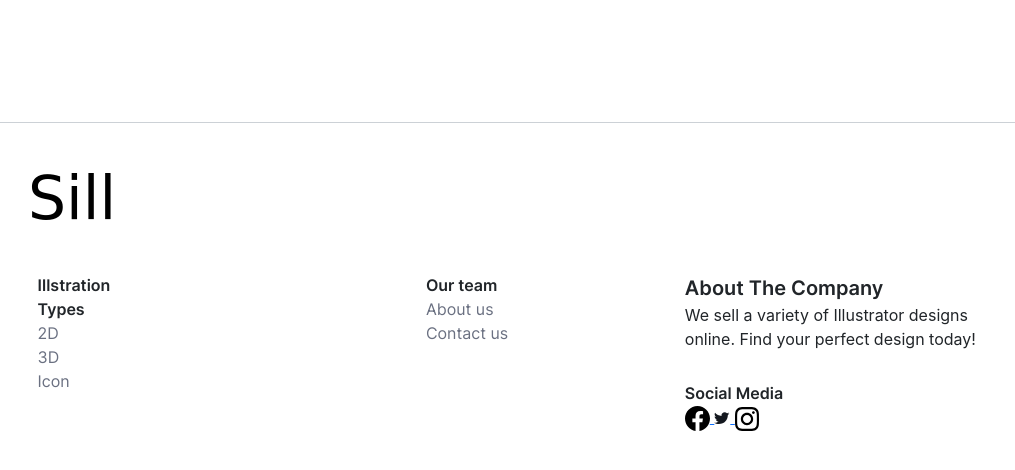
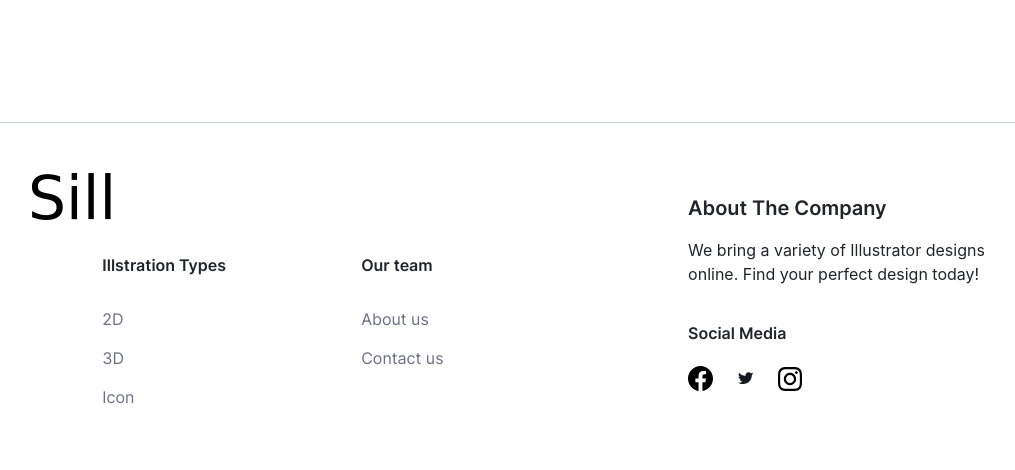
Before and after one commit to nguyennhuhha/IE221, a Django app: page / in a window 1280 px wide. Shown: the part 278-748 px from the top of the page, without its empty margins (129-1144 px from the left). Run offline with Django 4.2, Linux system fonts and the light colour scheme; some libraries are stand-ins or nearby versions; some web fonts are replaced.

Commit message:
update 4th

```diff
--- a/webSill/app/static/app/css/base.css
+++ b/webSill/app/static/app/css/base.css
@@ -169,32 +169,41 @@ footer {
     margin-top: calc(-1 * var(--bs-gutter-y));
     margin-right: calc(-.3 * var(--bs-gutter-x));
     margin-left: calc(-.3 * var(--bs-gutter-x));
-    padding-top: 150px;
+    padding-top: 70px;
     justify-content: center;
 }
 .nav-illtypes{
     flex: 0 0 auto;
-    width: 30%;
+    width: 20%;
+    padding-top: 60px;
 }
 .illustration{
     font-family: Inter-Semibold;
     font-size: 16px;
-
+    width:100%;
 }
 .types{
     list-style: none;
     padding-left: 0;
+    padding-top: 30px;
 }
-.types li a{
+.linkft{
     font-family: Inter-Regular;
     font-size: 16px;
     color:#6A7081;
     justify-content: space-between;
     text-decoration: none;
+    margin-bottom: 15px;
+    display: flex;
+    align-items: center;
+}
+.linkft:hover{
+    text-decoration: underline;
 }
 .nav-our {
     flex: 0 0 auto;
     width: 20%;
+    padding-top: 60px;
 }
 .our{
     font-family: Inter-Semibold;
@@ -203,18 +212,13 @@ footer {
 .type{
     list-style: none;
     padding-left: 0;
+    padding-top: 30px;
 }
-.type li a{
-    font-family: Inter-Regular;
-    font-size: 16px;
-    color:#6A7081;
-    justify-content: space-between;
-    text-decoration: none;
 
-}
 .nav-about{
     flex: 0 0 auto;
     width: 25%;
+    padding-left: 80px;
 }
 .nav-about .aboutcom {
     font-family: Inter-Semibold;
@@ -225,12 +229,21 @@ footer {
     font-size: 16px;
     justify-content: space-between;
     list-style: none;
+    padding-top: 15px;
+    width: 320px;
 }
 .nav-about .nav-social .socialmedia{
     font-family: Inter-Semibold;
     font-size: 16px;
-    padding-top: 30px;
+    padding-top: 35px;
 }
 .socialmedia-icon {
     justify-content: space-between;
+    padding-top: 20px;
 }
+ul.socialmedia-icon a img{
+    padding-right: 20px;
+}
+ul.socialmedia-icon a {
+    text-decoration: none;
+}
--- a/webSill/app/templates/app/base.html
+++ b/webSill/app/templates/app/base.html
@@ -62,35 +62,35 @@
                 <div id="logoft">Sill</div>
                 <div class="row">
                     <div class="nav-illtypes">
-                        <div class="nav-illtypes illustration">Illstration Types</div>
+                        <div class="illustration">Illstration Types</div>
                         <ul class="types">
-                            <li><a href="#">2D</a></li>
-                            <li><a href="#">3D</a></li>
-                            <li><a href="#">Icon</a></li>
+                            <li><a href="#" class="linkft">2D</a></li>
+                            <li><a href="#" class="linkft">3D</a></li>
+                            <li><a href="#" class="linkft">Icon</a></li>
                         </ul>
                     </div>
                     <div class="nav-our">
                         <div class="our">Our team</div>
                         <ul class="type">
-                            <li><a href="#">About us</a></li>
-                            <li><a href="#">Contact us</a></li>
+                            <li><a href="#" class="linkft">About us</a></li>
+                            <li><a href="#" class="linkft">Contact us</a></li>
                         </ul>
                     </div>
                     <div class="nav-about">
                         <div class="aboutcom">About The Company</div>
                         <ul class="aboutcompany">
-                            <li><a>We sell a variety of Illustrator designs online. Find your perfect design today!</a></li>
+                            <li><a>We bring a variety of Illustrator designs online. Find your perfect design today!</a></li>
                         </ul>
                         <div class="nav-social">
                             <div class="socialmedia">Social Media</div>
                             <ul class="socialmedia-icon">
-                                    <a href="https://www.facebook.com/sill.awes/">
+                                    <a href="https://www.facebook.com/sill.awes/" class="sicon">
                                         <img src="{% static "app/images/footer/FB.svg"%}" alt="facebook">
                                     </a>
-                                    <a href="https://twitter.com/sill_awes">
+                                    <a href="https://twitter.com/sill_awes" class="sicon">
                                         <img src="{% static "app/images/footer/twitter.svg"%}" alt="twitter">
                                     </a>
-                                    <a href="https://www.instagram.com/sill.awes/">
+                                    <a href="https://www.instagram.com/sill.awes/" class="sicon">
                                         <img src="{% static "app/images/footer/Ins.svg"%}" alt="inst">
                                     </a>
                             </ul>
--- a/webSill/app/templates/app/home.html
+++ b/webSill/app/templates/app/home.html
@@ -1,6 +1,6 @@
 {% extends 'base.html' %}
-
 {% load static %}
 
 {% block main-content%}
+
 {% endblock main-content %}
```
Also changed, not shown: webSill/app/static/app/css/home.css (added).
